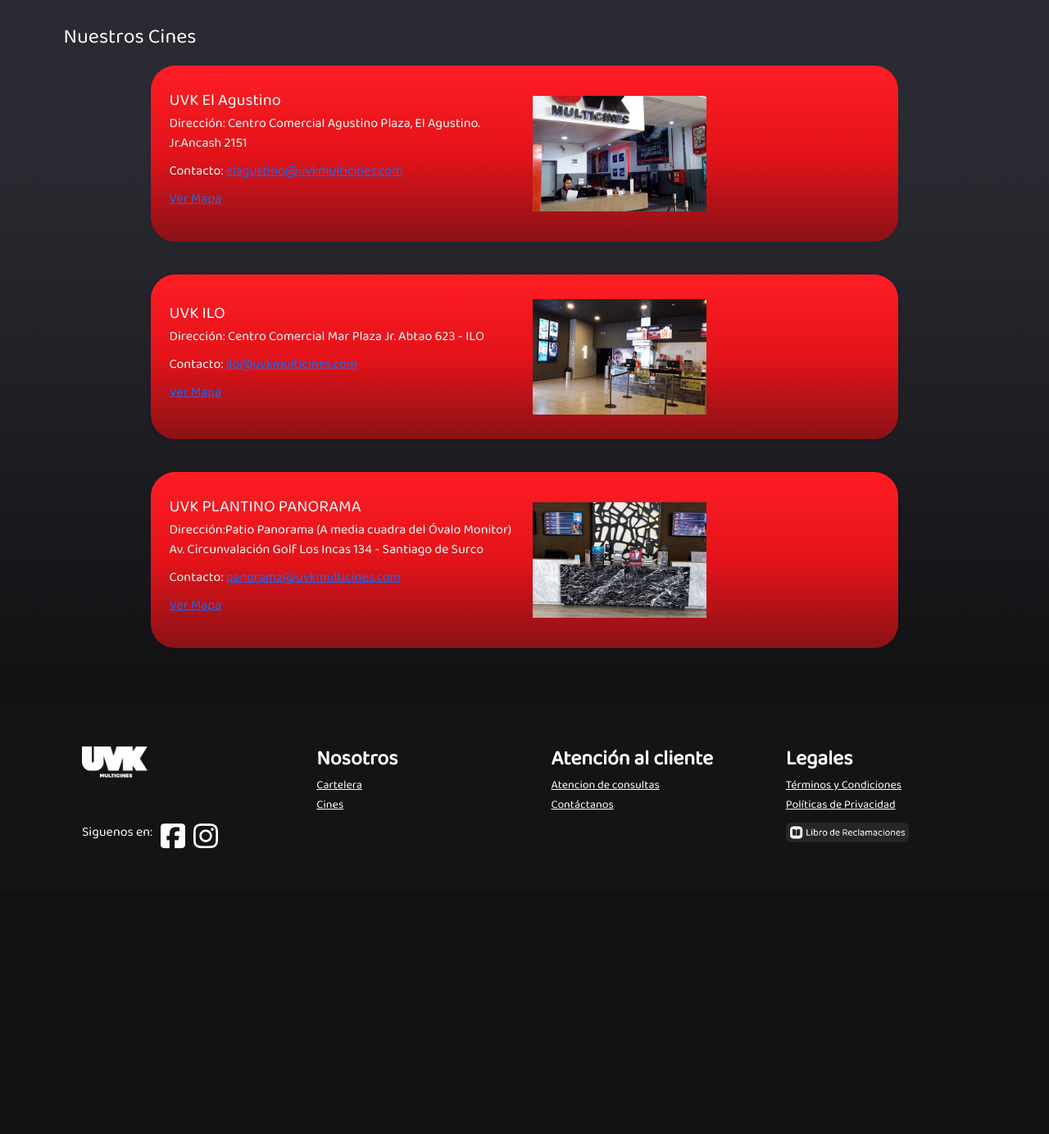
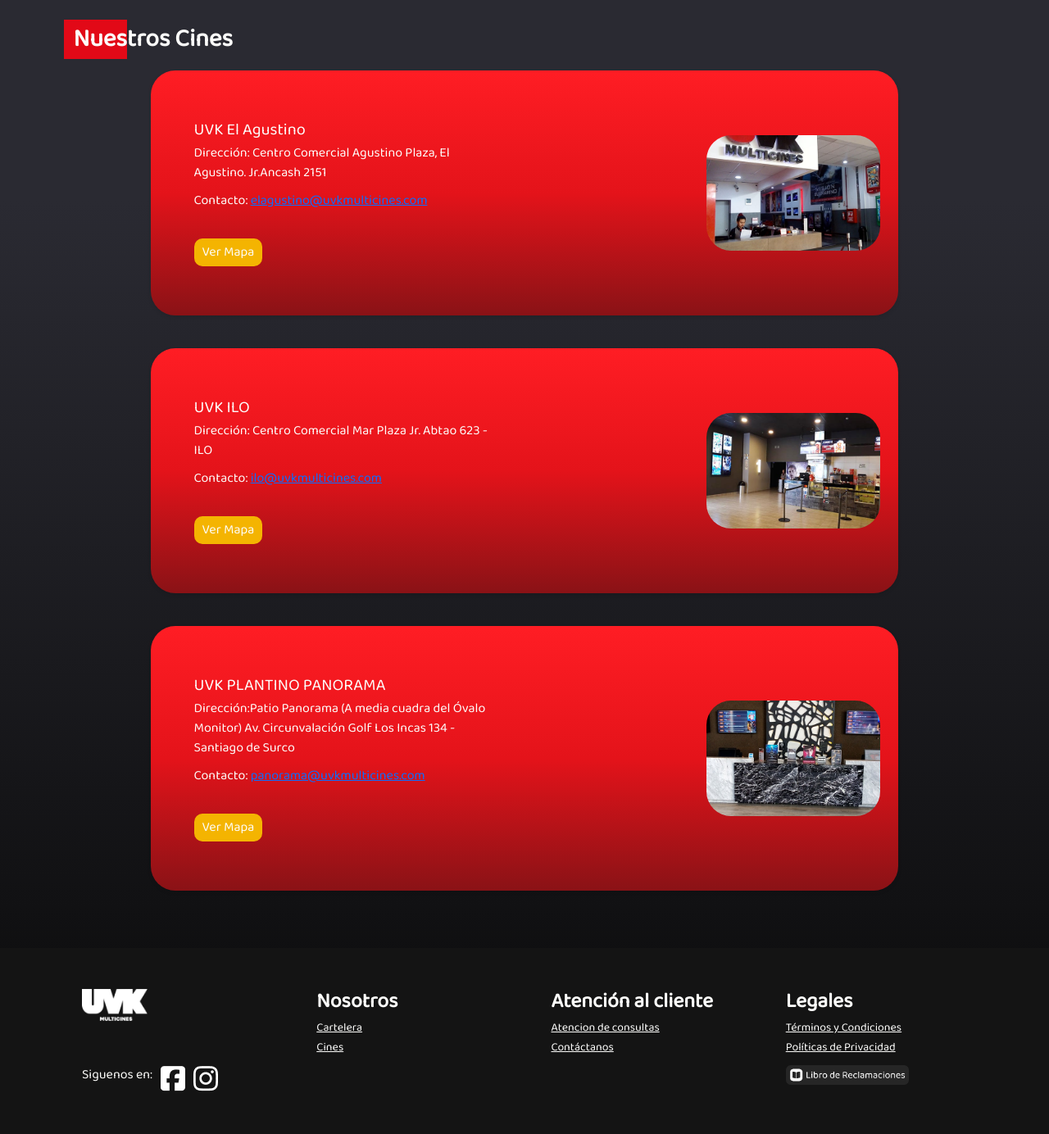
Before and after one commit to PepeLeChien/WebUVK, a PHP site: page /pages/cines.html in a window 1280 px wide. Shown: the part 76-1460 px from the top of the page at 82% size. Before the commit the page ends 1112 px from the top, so only its background shows below. Run offline with PHP 8.4, Linux system fonts and the light colour scheme.

Commit message:
ultima modificación en clase
actualizando archivo

```diff
--- a/pages/cines.html
+++ b/pages/cines.html
@@ -4,6 +4,7 @@
     <meta charset="UTF-8">
     <meta name="viewport" content="width=device-width, initial-scale=1.0">
     <title>Cines UVK</title>
+    <!-- Bootstrap css -->
     <link href="https://cdn.jsdelivr.net/npm/bootstrap@5.3.3/dist/css/bootstrap.min.css" rel="stylesheet"
         integrity="sha384-QWTKZyjpPEjISv5WaRU9OFeRpok6YctnYmDr5pNlyT2bRjXh0JMhjY6hW+ALEwIH" crossorigin="anonymous">
     <script src="https://cdn.jsdelivr.net/npm/bootstrap@5.3.3/dist/js/bootstrap.bundle.min.js"
@@ -27,7 +28,7 @@
                     aria-expanded="false" aria-label="Toggle navigation">
                     <span class="navbar-toggler-icon"></span>
                 </button>
-                <div class="collapse navbar-collapse" id="navbarSupportedContent">
+                <div class="collapse navbar-collapse d-flex justify-content-center" id="navbarSupportedContent">
                     <ul class="navbar-nav me-auto mb-2 mb-lg-0">
                         <li class="nav-item">
                             <a class="nav-link" aria-current="page" href="../index.html">Home</a>
@@ -55,23 +56,23 @@
     </header>
     <main>
         <section>
-        <div class="container my-5">
+        <div class="cine container my-5">
                 <div class="row">
                     <!-- Titulo -->
-                    <div class="col-3">
-                        <h1 class="title-primary"> Nuestros Cines </h1>
+                    <div class="col-md-4">
+                        <h1 class="sub-title"><span>&nbsp Nues</span>tros Cines </h1>
                     </div>
                     <!-- end Titulo  -->
                 </div>
             <div class="row mt-4">
                 <!-- Primera sede -->
-                <div class="container-cine col-md-12" style="padding: 20px;">
+                <div class="container-cine" style="padding: 20px;">
                     <div class="row">
-                        <div class="col-md-6">
+                        <div class="direccion-cine col-md-6">
                     <h2>UVK El Agustino</h2>
                     <p>Dirección: Centro Comercial Agustino Plaza, El Agustino. Jr.Ancash 2151</p>
                     <p>Contacto: <a href="mailto:elagustino@uvkmulticines.com">elagustino@uvkmulticines.com</a></p>
-                    <p> <a href="https://maps.app.goo.gl/x21kUnCBxiNKCpPc6" target="_blank" class="container-button-cine"> Ver Mapa</a></p>
+                    <br> <a href="https://maps.app.goo.gl/x21kUnCBxiNKCpPc6" target="_blank" class="container-button-cine"> Ver Mapa</a></br>
                         </div>
                         <div class="containter-cine img col-md-6">
                         <img src="../assets/img_cines/uvkElAgustino.jpg" alt="Sede 1" style="width:50%; height:auto;">
@@ -79,13 +80,13 @@
                     </div>
                 </div>
                 <!-- Segunda sede -->
-                <div class="container-cine col-md-4" style="padding: 20px;">
+                <div class="container-cine" style="padding: 20px;">
                     <div class="row">
-                            <div class="col-md-6">
+                            <div class="direccion-cine col-md-6">
                         <h2>UVK ILO</h2>
                         <p>Dirección: Centro Comercial Mar Plaza Jr. Abtao 623 - ILO </p>
                         <p>Contacto: <a href="mailto:ilo@uvkmulticines.com">ilo@uvkmulticines.com</a></p>
-                        <p> <a href="https://maps.app.goo.gl/adj1eVdqWHkny2tVA" target="_blank" class="container-button-cine"> Ver Mapa</a></p>
+                        <br> <a href="https://maps.app.goo.gl/adj1eVdqWHkny2tVA" target="_blank" class="container-button-cine"> Ver Mapa</a></br>
                             </div>
                             <div class="containter-cine img col-md-6">
                         <img src="../assets/img_cines/uvkILO.jpg" alt="Sede 2" style="width:50%; height:auto;">
@@ -93,16 +94,17 @@
                     </div>
                 </div>
                 <!-- Tercera sede -->
-                <div class="container-cine col-md-4" style="padding: 20px;">
+                <div class="container-cine" style="padding: 20px;">
                     <div class="row">
-                        <div class="col-md-6">
+                        <div class="direccion-cine col-md-6">
                     <h2>UVK PLANTINO PANORAMA</h2>
                     <p>Dirección:Patio Panorama (A media cuadra del Óvalo Monitor) Av. Circunvalación Golf Los Incas 134 - Santiago de Surco</p>
                     <p>Contacto: <a href="mailto:panorama@uvkmulticines.com">panorama@uvkmulticines.com</a></p>
-                    <p> <a href="https://maps.app.goo.gl/adj1eVdqWHkny2tVA" target="_blank" class="container-button-cine"> Ver Mapa</a></p>
+                    <br> <a href="https://maps.app.goo.gl/adj1eVdqWHkny2tVA" target="_blank" class="container-button-cine"> Ver Mapa</a></br>
                         </div>
-                        <div class="containter-cine img col-md-6">
-                            <img src="../assets/img_cines/UVKpanorama.jpg" alt="Sede 3" style="width:50%; height:auto;">
+                    <div class="containter-cine img col-md-6">
+                        <img src="../assets/img_cines/UVKpanorama.jpg" alt="Sede 3" style="width:50%; height:auto;">
+                            </div>
                         </div>
                     </div>
                 </div>
--- a/pages/pelicula-detalle.html
+++ b/pages/pelicula-detalle.html
@@ -20,7 +20,7 @@
 
 <body>
     <header class="header fixed-top">
-        <nav class="navbar navbar-expand-lg bg-body-tertiary">
+        <nav class="navbar navbar-expand-lg">
             <div class="container-fluid">
                 <div class="login-container2">
                     <img src="../assets/IconUser.png" alt="">
--- a/styles/cine.css
+++ b/styles/cine.css
@@ -6,6 +6,13 @@
 
 :root {
     --white-style: #FDFDFB;
+}
+
+.title-primary{
+    color: var(--white-style);
+    font-size: 50px;
+    font-weight: 700;
+    padding-left: 20px;
 }
 
 .cine{
@@ -70,6 +77,49 @@
     box-sizing: border-box; /* Incluye el padding en el ancho de la columna */
     align-items: center;
 }
+
+
+.container-cine .direccion-cine {
+    flex: 0 0 50%; /* Divide la fila en dos columnas */
+    max-width: 50%; /* Asegura que cada columna tome la mitad del ancho */
+    padding: 40px; /* Ajusta el espaciado entre las columnas */
+    box-sizing: border-box; /* Incluye el padding en el ancho de la columna */
+    align-items: center;
+
+}
+
+.container-button-cine {
+
+    display: inline-block;
+    padding: 5px 10px; /* Espaciado interno del botón */
+    background-color: var(--primary-yellow);
+    color: var(--white-style); /* Color del texto */
+    text-decoration: none;
+    border-radius: 10px;
+    border: none; /* Quitar borde */
+    cursor: pointer;
+}
+
+.container-button-cine:hover {
+    /* Estilos cuando se pasa el cursor sobre el botón */
+    background-color: var(--black-style); /* Cambiar color de fondo al pasar el cursor */
+}
+
+.container-cine img {
+    max-width: 100%;
+    height: auto;
+    float: right;
+    border-radius: 30px;
+}
+
+.container-cine .row {
+    display: flex;
+    flex-wrap: wrap;
+    justify-content: flex-end;
+    align-items: center;
+
+}
+
 
 
 /* OMITO ESTA PARTE PARA QUE NO CHOQUE CON LOS ESTILOS GENERALES *Styles.css */
--- a/styles/pelicula-detalle.css
+++ b/styles/pelicula-detalle.css
@@ -1,4 +1,8 @@
 /*  */
+.nav-item > a {
+    color: var(--white-style);
+}
+
 .detail-movie {
     height: 100vh;
     width: 100vw; /* Asegurarte de que ocupe todo el ancho de la ventana */
--- a/styles/styles.css
+++ b/styles/styles.css
@@ -43,6 +43,10 @@
 
 
 /* HEADER */
+.header{
+    background-color: rgb(0 0 0/40%);
+}
+
 .search-container{
     display: flex;
     flex-direction: row;
```
Also changed, not shown: index.html (+20 -20 lines).
